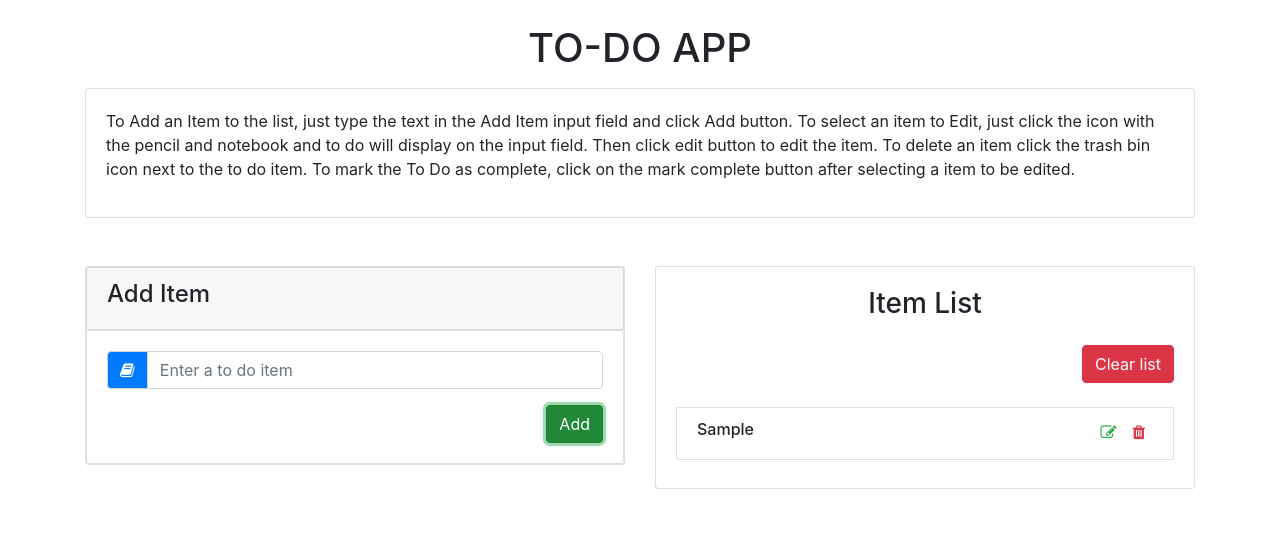
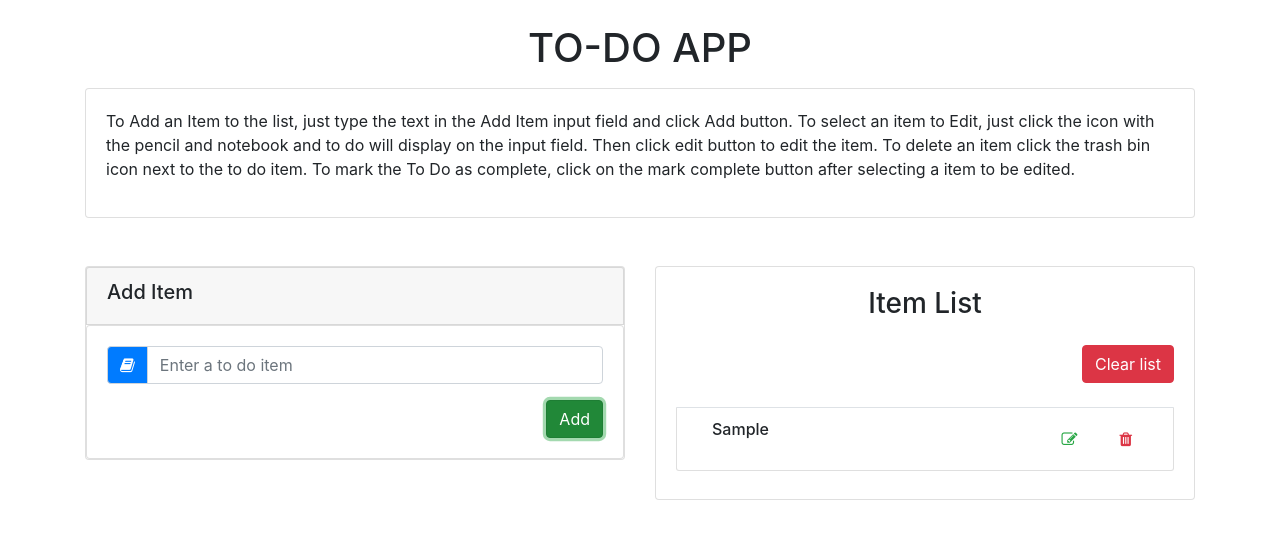
Before and after one commit to SasithaLY/todolist, a React (Create React App) app: page / in a window 1280 px wide. Both pictures are taken after typing "Sample" into the empty fields and a click on the button "Add". Shown: the top 536 px of the page. Built offline with nearby package versions, Linux system fonts and the light colour scheme.

Commit message:
Complete Project

```diff
--- a/src/components/TodoInput.js
+++ b/src/components/TodoInput.js
@@ -7,7 +7,7 @@ class TodoInput extends Component {
         return (
             <div className="card my-5">
             <div className="card card-header">
-                <h4>{editItem ? 'Edit Item' : 'Add Item'}</h4>
+                <h5>{editItem ? 'Edit Item' : 'Add Item'}</h5>
             </div>
             <div className="card card-body">
 
--- a/src/components/TodoItem.js
+++ b/src/components/TodoItem.js
@@ -6,12 +6,14 @@ class TodoItem extends Component {
 
         return (
             <li className="list-group-item border-top d-flex justify-content-between my-2">
+                <div className="col-md-9">
                 {complete ? <del>{title}</del> : <h6>{title}</h6>}
+                </div>
                 <div className="item-icon">
-                    <span className="mx-2 text-success" onClick={handleSelection}>
+                    <span className="btn mx-2 text-success" onClick={handleSelection}>
                         <i className="fa fa-edit" />
                     </span>
-                    <span className="mx-2 text-danger" onClick={handleDelete}>
+                    <span className="btn mx-2 text-danger" onClick={handleDelete}>
                         <i className="fa fa-trash" />
                     </span>
                 </div>
```
